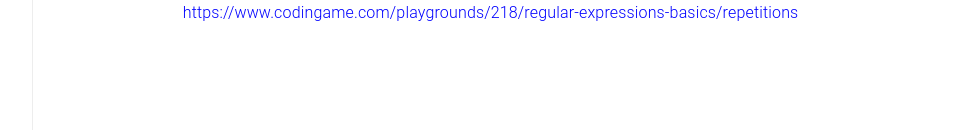
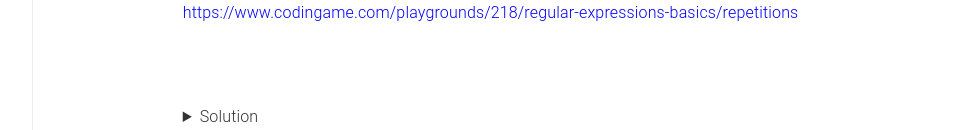
Before and after one commit to biocorecrg/PhD_course_genomics_format_2022, a Jekyll site: the page built from docs/alignment.md, in a window 1280 px wide. Shown: the part 4130-4260 px from the top of the page, without its empty margins (180-1146 px from the left). Built offline with Jekyll 4.4.1, drawn with Linux system fonts in a browser that asks for light colours.

Commit message:
Update alignment.md

````diff
--- a/docs/alignment.md
+++ b/docs/alignment.md
@@ -113,3 +113,11 @@ wget https://biocorecrg.github.io/PhD_course_genomics_format_2022/data/H3K4me1.b
   3. Look up **man grep** for basic regular expressions or this resource [https://www.codingame.com/playgrounds/218/regular-expressions-basics/repetitions](https://www.codingame.com/playgrounds/218/regular-expressions-basics/repetitions)
 
 <br>
+
+<details>
+  <summary>Solution</summary>
+
+  ```
+  grep -E A{40} H3K4me1.sam
+  ```
+</details>
````
